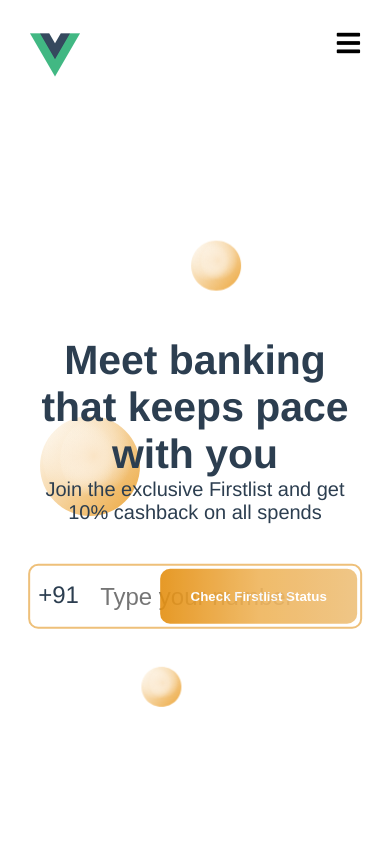
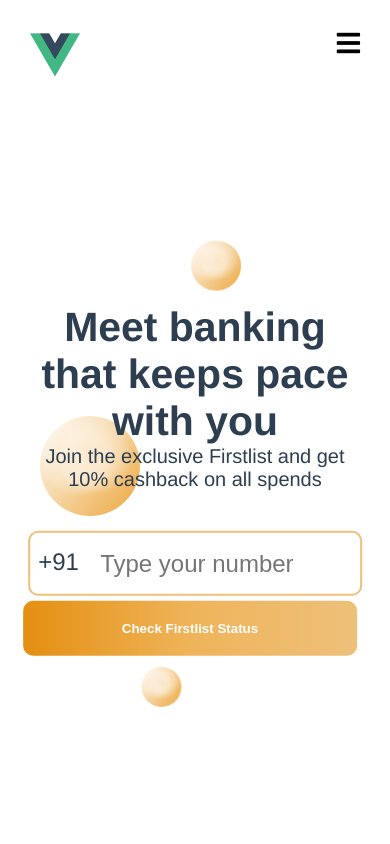
Before and after one commit to krishna-nayak/landing-animeted-page, a Vue app: page / in a window 390 px wide. Shown: the top 844 px of the page. Built offline with nearby package versions, Linux system fonts and the light colour scheme; grey boxes are pictures that could not be loaded.

Commit message:
buttub ui

```diff
--- a/src/components/AppBody.vue
+++ b/src/components/AppBody.vue
@@ -303,6 +303,13 @@
     width: 100%;
   }
 }
+@media (max-width: 650px) {
+  .text .start-btn {
+    position: relative;
+    opacity: 1;
+    width: 100%;
+  }
+}
 
 @media (max-width: 465px) {
   .box h2 {
```
